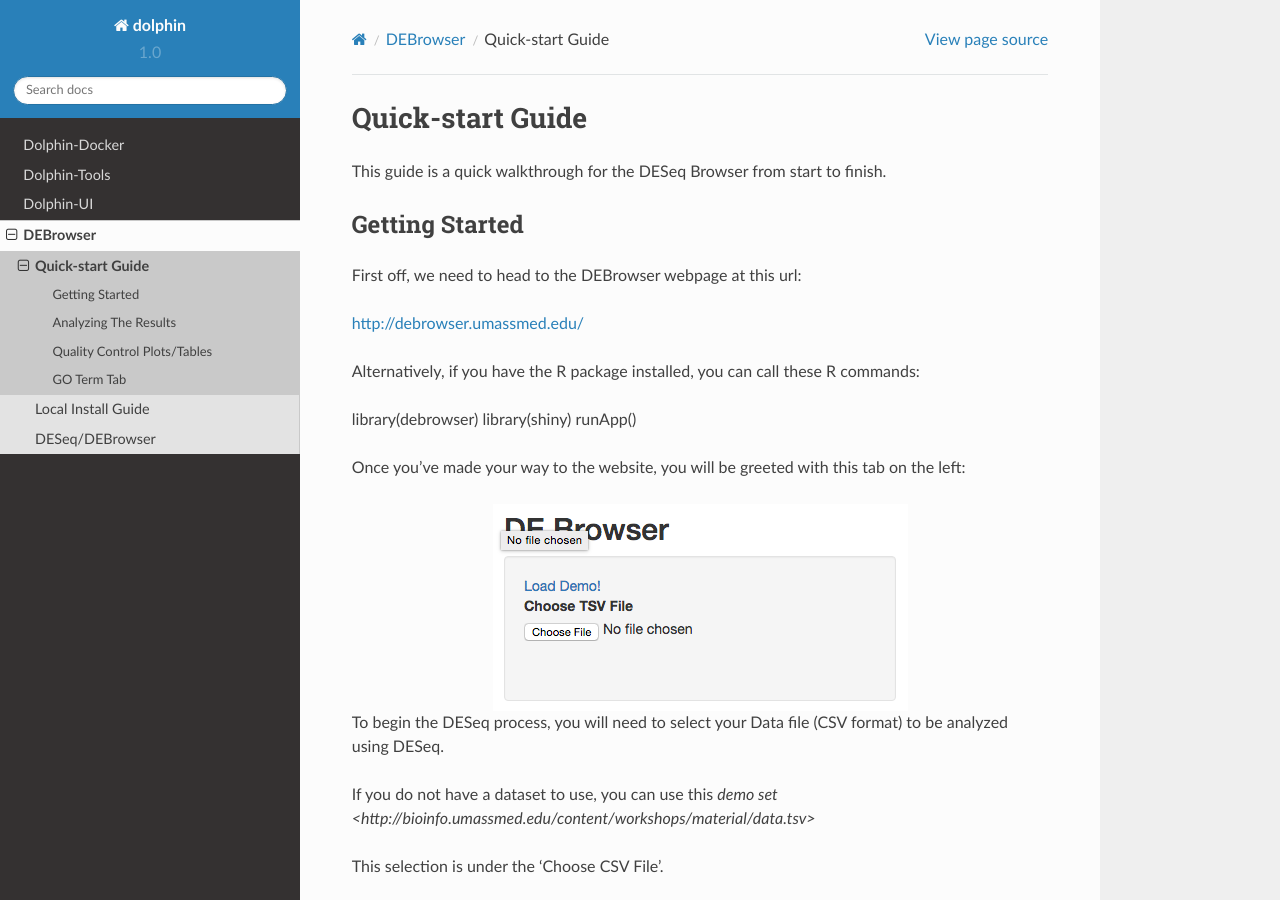
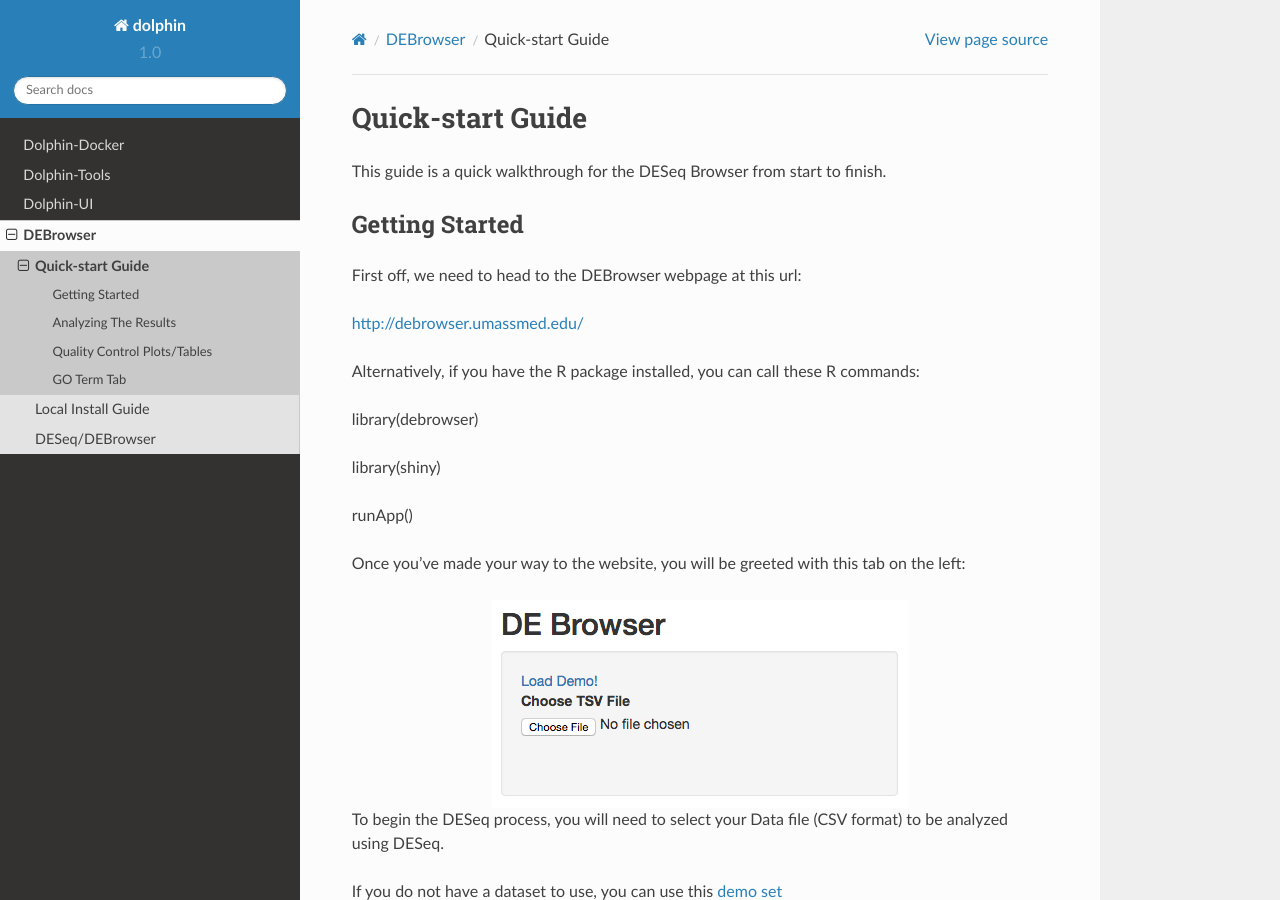
Before and after one commit to UMMS-Biocore/dolphin, a Sphinx documentation site: the page built from docs/debrowser/quickstart.rst, in a window 1280 px wide and 900 px high. Built offline with Sphinx 7.4.7 and the Read the Docs theme 2.0.0, drawn with Linux system fonts in a browser that asks for light colours; formulas are drawn with MathJax 3.

Commit message:
debrowser link update

```diff
--- a/docs/debrowser/local.rst
+++ b/docs/debrowser/local.rst
@@ -12,6 +12,9 @@
 First, you will have to install R and/or RStudio.
 (On Fedora/Red Hat/CentOS, these packages have to be installed;
 openssl-devel, libxml2-devel, libcurl-devel, libpng-devel)
+
+Make sure to download the DEBrowser tar `here<https://github.com/UMMS-Biocore/debrowser/archive/debrowser0.99.0.tar.gz>`_ or you can
+download from our `github repository.<https://github.com/UMMS-Biocore/debrowser>`_
 
 **Installation instructions from source:**
 
--- a/docs/debrowser/quickstart.rst
+++ b/docs/debrowser/quickstart.rst
@@ -14,7 +14,9 @@
 Alternatively, if you have the R package installed, you can call these R commands:
 
 library(debrowser)
+
 library(shiny)
+
 runApp()
 
 Once you've made your way to the website, you will be greeted with this tab on the left:
@@ -24,7 +26,7 @@
 
 To begin the DESeq process, you will need to select your Data file (CSV format) to be analyzed using DESeq.
 
-If you do not have a dataset to use, you can use this `demo set <http://bioinfo.umassmed.edu/content/workshops/material/data.tsv>`
+If you do not have a dataset to use, you can use this `demo set <http://bioinfo.umassmed.edu/content/workshops/material/data.tsv>`_
 
 This selection is under the 'Choose CSV File'.
 
```
Also changed, not shown: docs/debrowser/debrowser_pics/input_tab.png.
